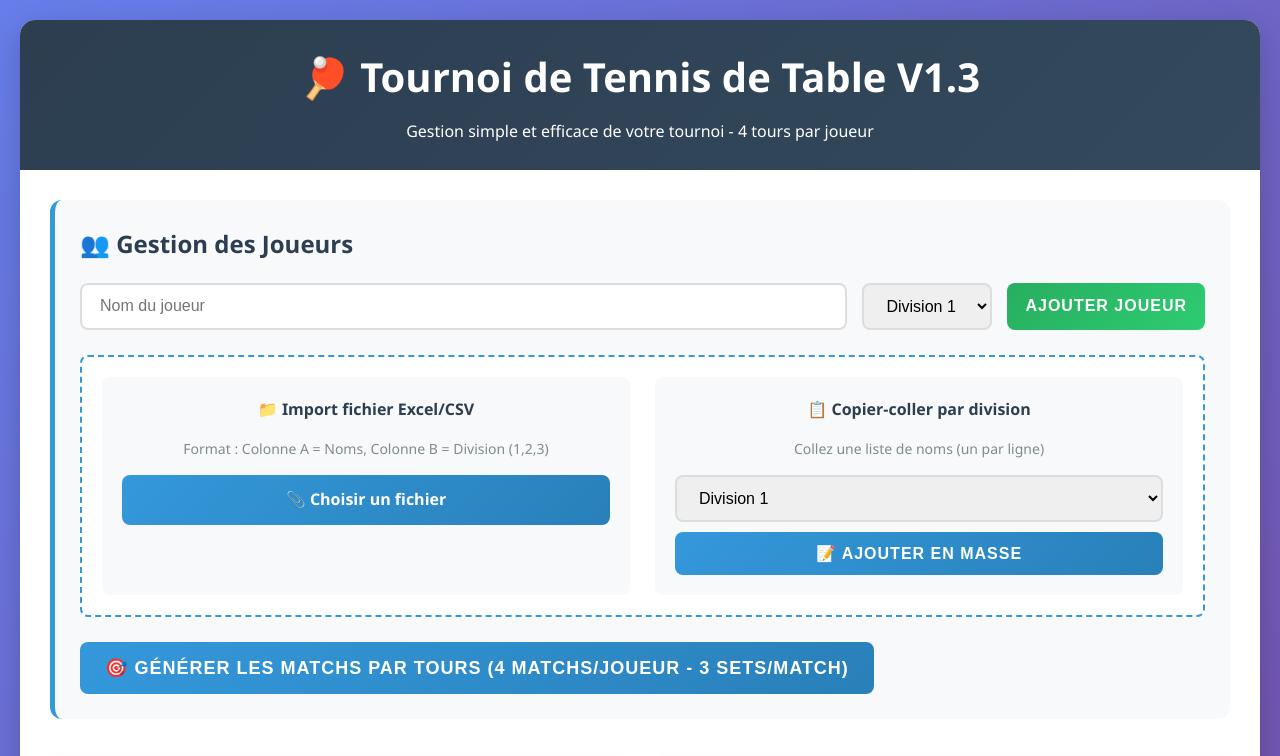
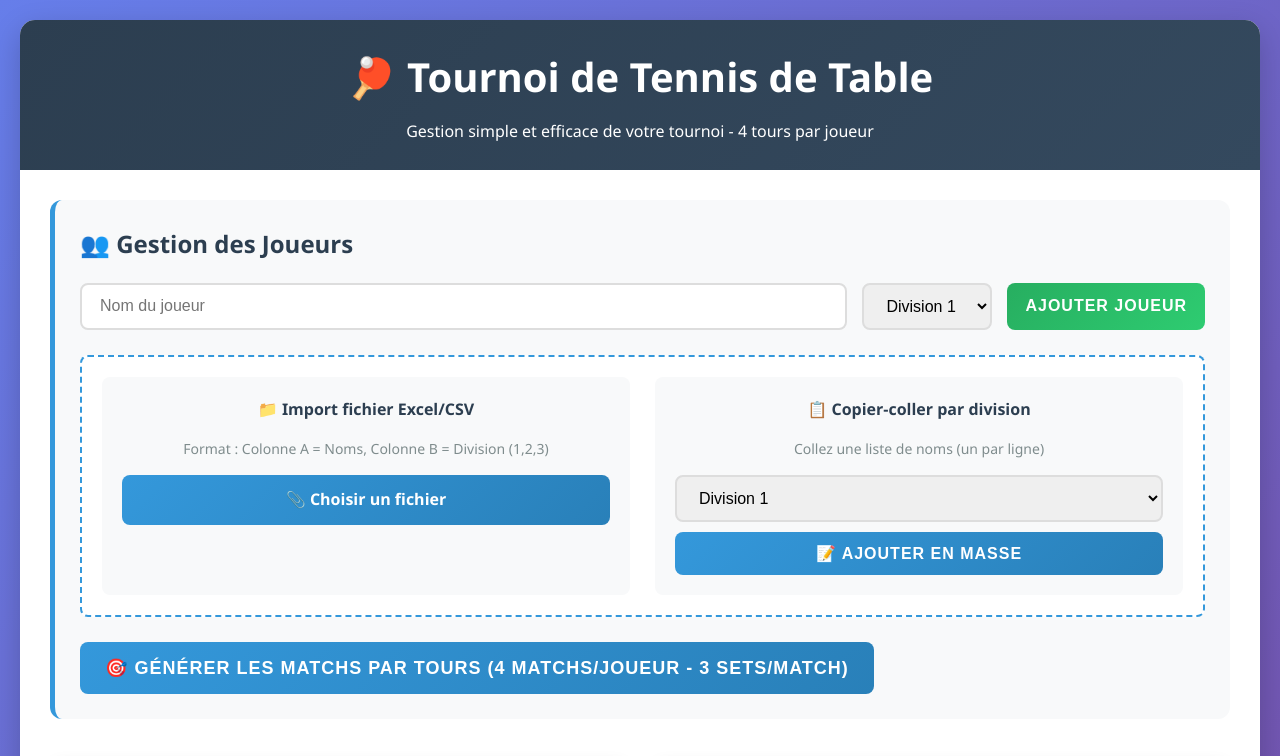
Before and after one commit to Romaincapp/Esenca-Sport, a plain HTML site: page index.html in a window 1280 px wide. Shown: the top 756 px of the page. Drawn offline with Linux system fonts and the light colour scheme.

Commit message:
Update index.html

```diff
--- a/index.html
+++ b/index.html
@@ -515,7 +515,7 @@
 <body>
     <div class="container">
         <div class="header">
-            <h1>🏓 Tournoi de Tennis de Table V1.3</h1>
+            <h1>🏓 Tournoi de Tennis de Table</h1>
             <p>Gestion simple et efficace de votre tournoi - 4 tours par joueur</p>
         </div>
 
```
